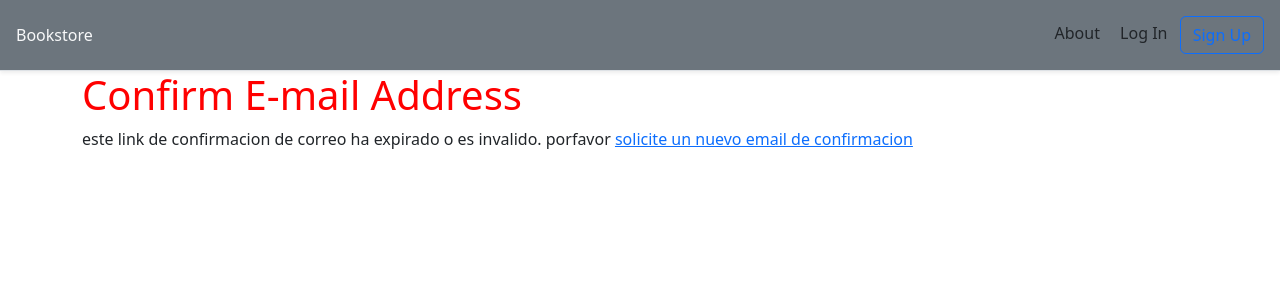
After one commit to eldaniell01/introduction_to_django, a Django app: template hello/bookstore_project/pages/templates/account/email_confirm.html in a window 1280 px wide. The commit adds this page. Shown: the top 300 px of the page. Run offline with Django 5.2, Linux system fonts and the light colour scheme; the template is opened without the code that fills it, so the values that code supplies are empty; parts of the project's set-up code (start-up, migrations or seed data) failed here and were passed over; some libraries are stand-ins or nearby versions.

Commit message:
password y email

```diff
--- a/hello/bookstore_project/bookstore_project/settings.py
+++ b/hello/bookstore_project/bookstore_project/settings.py
@@ -160,10 +160,12 @@ AUTHENTICATION_BACKENDS = (
     'allauth.account.auth_backends.AuthenticationBackend',
 )
 
-EMAIL_BACKEND = 'django.core.mail.backends.console.EmailBackend'
+EMAIL_BACKEND = 'django.core.mail.backends.smtp.EmailBackend'
 ACCOUNT_SESSION_REMEMBER = True
 ACCOUNT_SIGNUP_PASSWORD_ENTER_TWICE = False
 ACCOUNT_USERNAME_REQUIRED = False
 ACCOUNT_AUTHENTICATION_METHOD = 'email'
 ACCOUNT_EMAIL_REQUIRED = True
 ACCOUNT_UNIQUE_EMAIL = True
+
+DEFAULT_FROM_EMAIL = 'admin@djangobookstore.com'
--- a/hello/bookstore_project/pages/templates/_base.html
+++ b/hello/bookstore_project/pages/templates/_base.html
@@ -19,6 +19,7 @@
                 <a class="p-2 text-dark text-decoration-none" href="{% url "about" %}">About</a>
                 {% if user.is_authenticated %}
                     <a class="p-2 text-dark text-decoration-none" href="{% url 'account_logout' %}">Log Out</a>
+                    <a class="p-2 text-dark text-decoration-none" href="{% url 'account_reset_password' %}">Reset Password</a>
                 {% else %}
                     <a class="p-2 text-dark text-decoration-none" href="{% url 'account_login' %}">Log In</a>
                     <a class="btn btn-outline-primary text-decoration-none" href="{% url 'account_signup' %}">Sign Up</a>
--- /dev/null
+++ b/hello/bookstore_project/pages/templates/account/email/email_confirmation_subject.txt
@@ -0,0 +1,4 @@
+{% load i18n %}
+{% autoescape off %}
+    {% blocktrans %}porfavor confirma tu correo electronico{% endblocktrans %}
+{% endautoescape %}
--- /dev/null
+++ b/hello/bookstore_project/pages/templates/account/email_confirm.html
@@ -0,0 +1,23 @@
+<!--templates/account/email_confirm.html-->
+
+{% extends "_base.html" %}
+
+{% load i18n %}
+{% load account %}
+
+{% block head_title %} {% trans "Confirm E-mail Address" %} {% endblock head_title %}
+
+{% block content %}
+    <h1>{% trans "Confirm E-mail Address" %}</h1>
+    {% if confirmation %}
+        {% user_display confirmation.email_address.user as user_display %}
+        <p>{% blocktrans with confirmation.email_address.email as email %}porfavor confirma que <a href="mailto:{{ email }}"> {{ email }}</a> is un correo para el usuario {{ user_display }}. {% endblocktrans %}</p>
+        <form method="post" action="{% url 'account_confirm_email' confirmation.key %}">
+            {% csrf_token %}
+            <button class="btn btn-primary" type="submit">{% trans 'Confirm' %}</button>
+        </form>
+    {% else %}
+        {% url 'account_email' as email_url %}
+        <p>{% blocktrans %}este link de confirmacion de correo ha expirado o es invalido. porfavor <a href="{{ email_url }}"> solicite un nuevo email de confirmacion</a> {% endblocktrans %}</p>
+    {% endif %}
+{% endblock content %}
--- /dev/null
+++ b/hello/bookstore_project/pages/templates/account/password_reset.html
@@ -0,0 +1,6 @@
+{% extends "_base.html" %}
+
+{% load i18n %}
+{% load account %}
+
+{% block head_title %} {% trans "Reset Password" %} {% endblock head_title %}
```
Also changed, not shown: hello/bookstore_project/pages/templates/account/email/email_confirmation_message.txt (added, +8 -0 lines).
